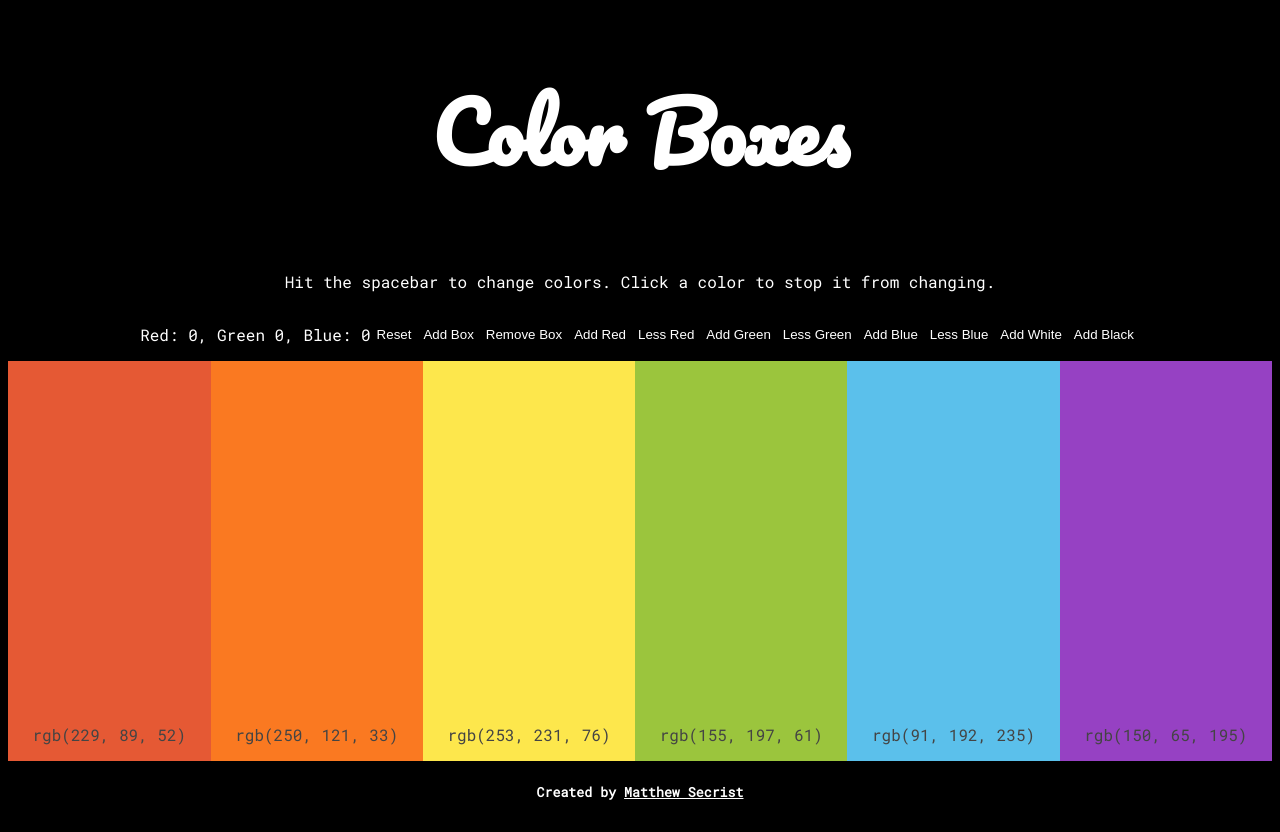
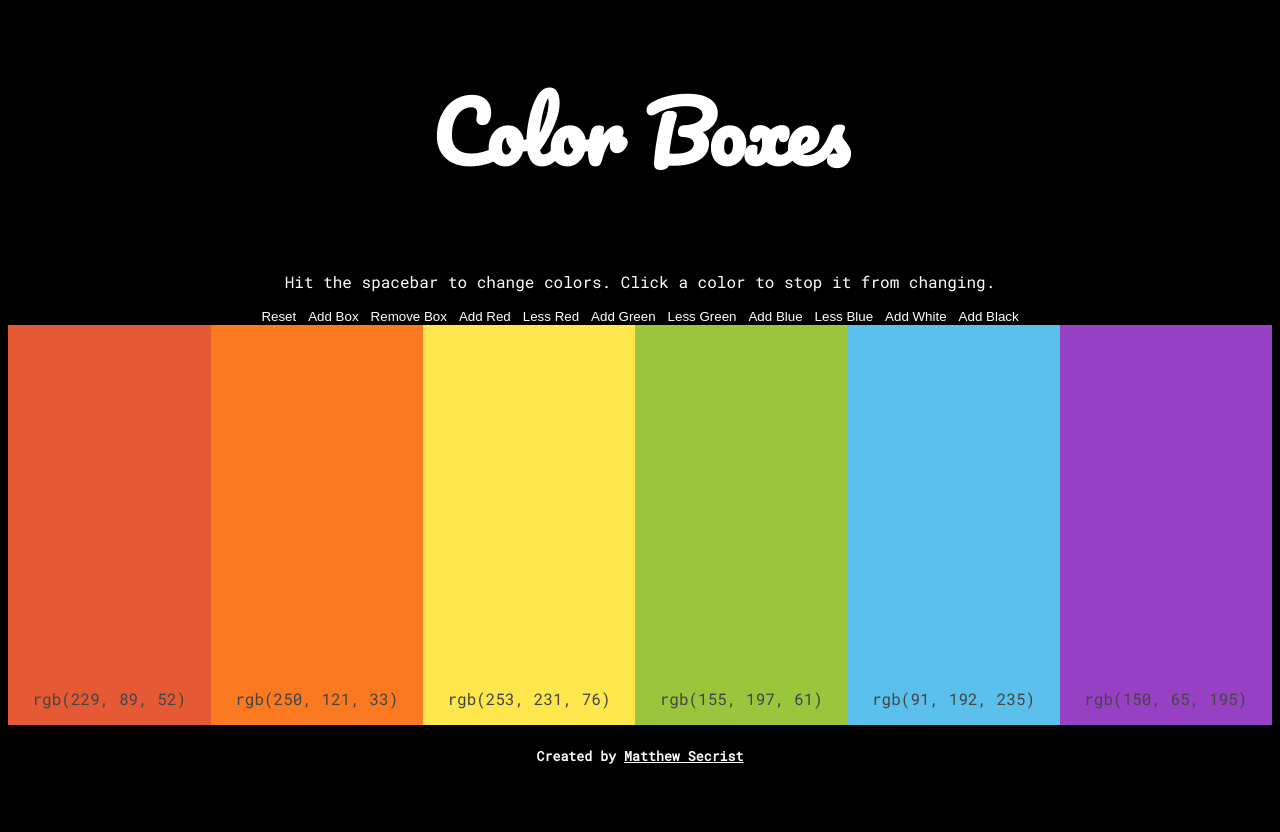
Before and after one commit to matthewsecrist/colorboxes, a React (Create React App) app: page / in a window 1280 px wide. After the commit the page ends 800 px from the top, so only its background shows below. Built offline with nearby package versions, Linux system fonts and the light colour scheme.

Commit message:
Remove the rgb values from menubar

```diff
--- a/src/containers/MenuBar.js
+++ b/src/containers/MenuBar.js
@@ -42,9 +42,6 @@ class MenuBar extends Component {
     const { addColors } = this.props
     return (
       <Bar>
-        <p>
-          Red: {addColors.red}, Green {addColors.green}, Blue: {addColors.blue}
-        </p>
         <Button onClick={() => this.props.reset()}>Reset</Button>
         <Button
           onClick={() => this.props.addBox()}
```
